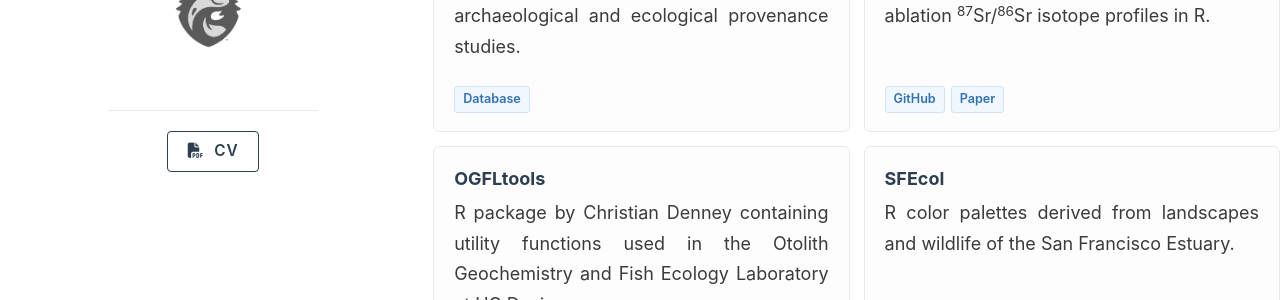
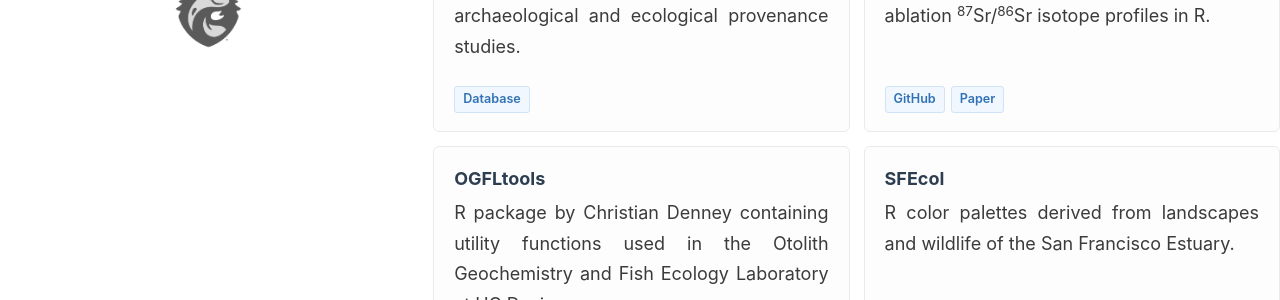
Before and after one commit to MalteWillmes/maltewillmes.github.io, a Jekyll site: the page built from _pages/about.md, in a window 1280 px wide and 1274 px high. Shown: the part 692-992 px from the top of the window. Built offline with Jekyll 4.4.1, drawn with Linux system fonts in a browser that asks for light colours; a script bundle is joined from its source files by our own code; library files that are not in the unit come from our copies.

Commit message:
removing CV

```diff
--- a/_includes/author-profile.html
+++ b/_includes/author-profile.html
@@ -233,12 +233,6 @@
   </div>
 </div>
 
-  <div style="margin-top: 30px; text-align: center; border-top: 1px solid #eaeaea; padding-top: 20px;">
-    <a href="{{ base_path }}/files/Malte_Willmes_CV_2026.pdf" target="_blank" class="cv-button">
-      <i class="fas fa-file-pdf" style="margin-right: 6px;"></i> CV
-    </a>
-  </div>
-
 
 </div>
 
```
Also changed, not shown: 1 other file.
